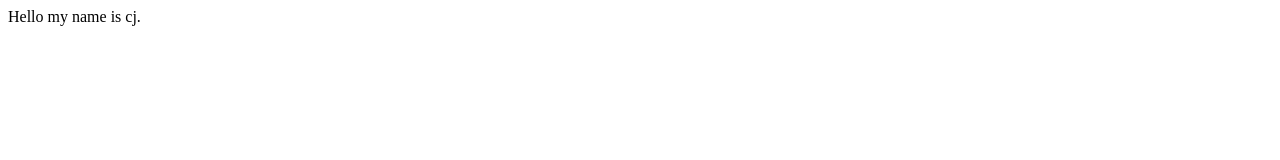
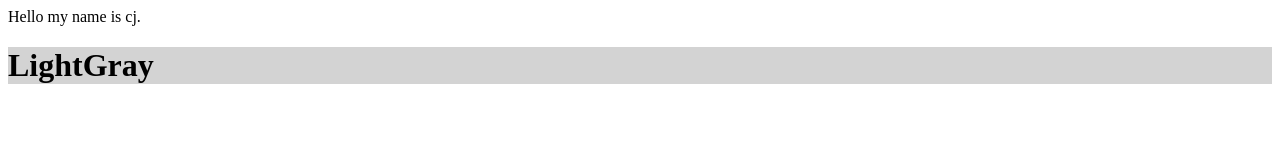
Before and after one commit to Aireons/Myfirstrepository, a plain HTML site: page index.html in a window 1280 px wide. Drawn offline with Linux system fonts and the light colour scheme.

Commit message:
Update index.html

```diff
--- a/index.html
+++ b/index.html
@@ -2,5 +2,6 @@
 <html>
   <body>
     Hello my name is cj.
+    <h1 style="background-color:LightGray;">LightGray</h1>
   </body>
 </html>
```
